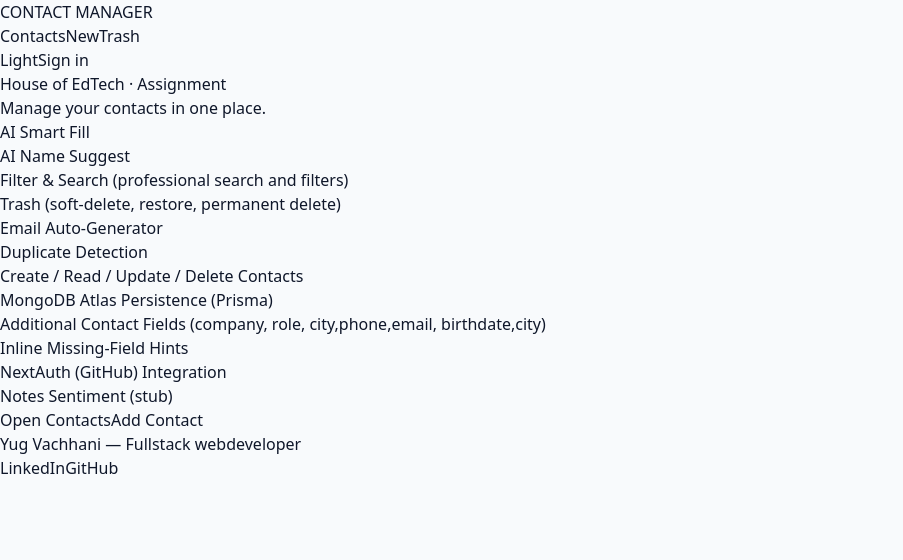
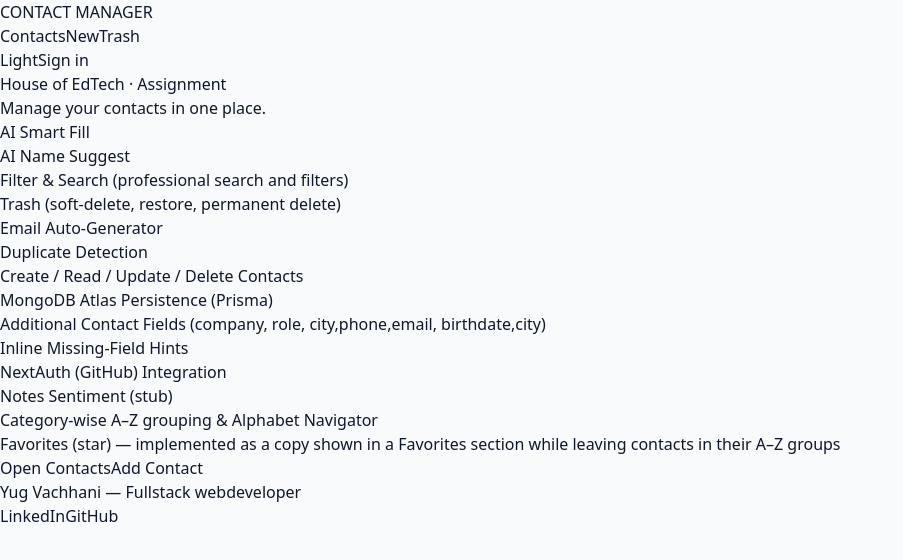
Before and after one commit to YUG3011/Contact-Manager, a Next.js app in the folder contact-manager/: page / in a window 1280 px wide. Shown: the top 560 px of the page, without its empty margins (0-903 px from the left). Built offline with nearby package versions, Linux system fonts and the light colour scheme; no server answers.

Commit message:
change in home file

```diff
--- a/contact-manager/app/page.tsx
+++ b/contact-manager/app/page.tsx
@@ -23,6 +23,8 @@
               <li>Inline Missing‑Field Hints</li>
               <li>NextAuth (GitHub) Integration</li>
               <li>Notes Sentiment (stub)</li>
+              <li>Category‑wise A–Z grouping & Alphabet Navigator</li>
+              <li>Favorites (star) — implemented as a copy shown in a Favorites section while leaving contacts in their A–Z groups</li>
             </ul>
           </div>
           <div className="mt-6 flex flex-wrap gap-3">
```
